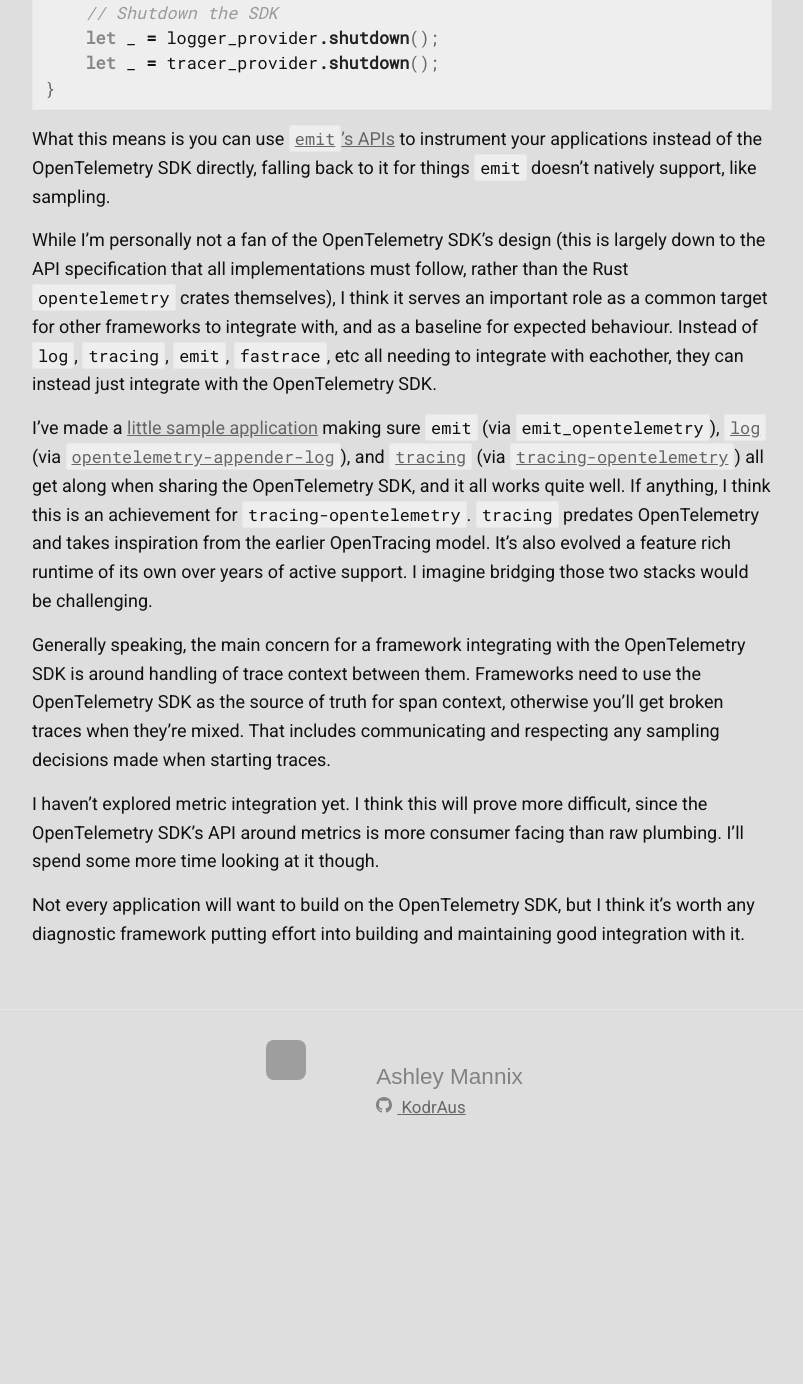
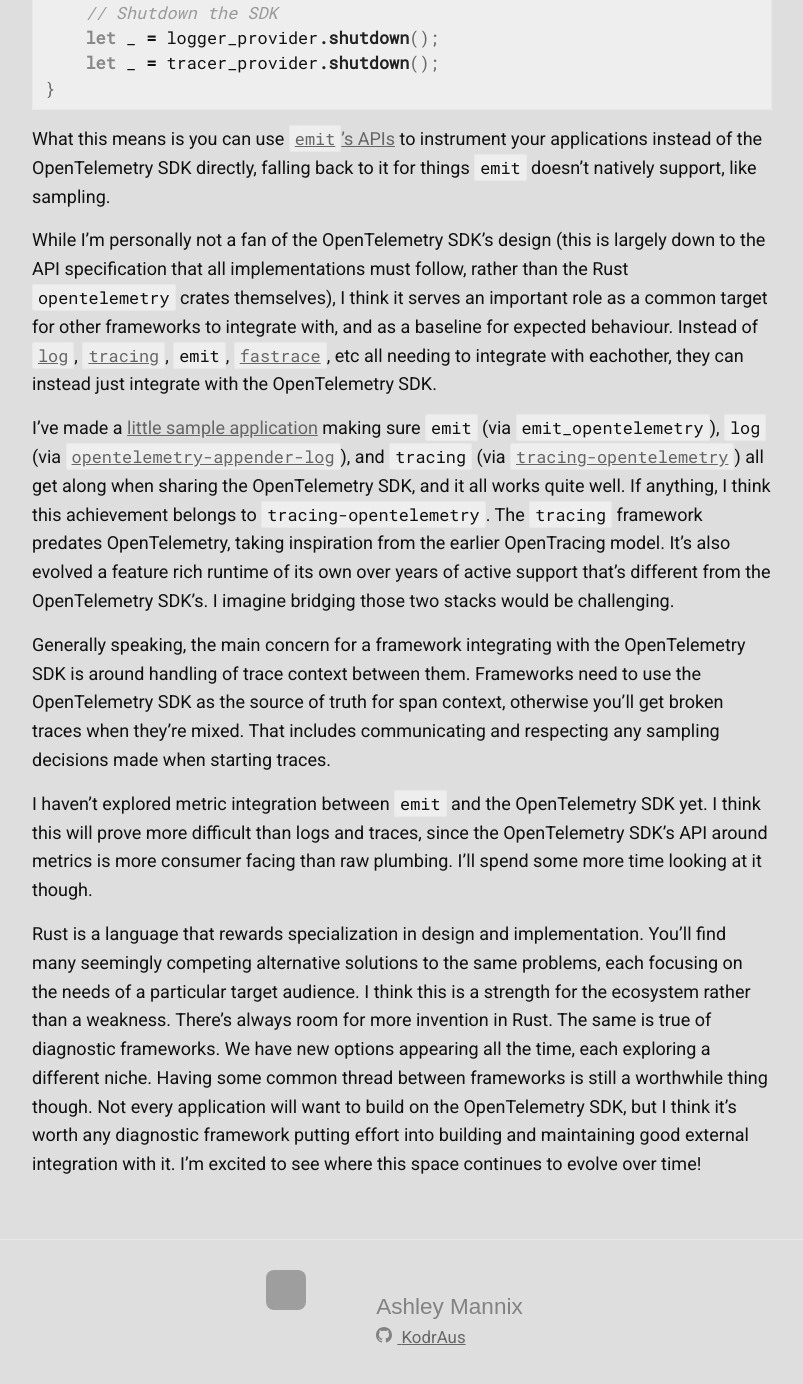
Before and after one commit to KodrAus/KodrAus.github.io, a Jekyll site: the page built from _posts/2026-01-30-emit-otel.markdown, in a window 1280 px wide and 1400 px high, scrolled down 1774 px. Shown: the top 1384 px of the window, without its empty margins (238-1041 px from the left). Built offline with Jekyll 4.4.1, drawn with Linux system fonts in a browser that asks for light colours; some web fonts are replaced; before the commit the page ends 2944 px from its top, so only the background shows below that; grey boxes are pictures that could not be loaded.

Commit message:
Update 2026-01-30-emit-otel.markdown

```diff
--- a/_posts/2026-01-30-emit-otel.markdown
+++ b/_posts/2026-01-30-emit-otel.markdown
@@ -70,12 +70,12 @@ async fn main() {
 
 What this means is you can use [`emit`'s APIs](https://emit-rs.io/producing-events.html) to instrument your applications instead of the OpenTelemetry SDK directly, falling back to it for things `emit` doesn't natively support, like sampling.
 
-While I'm personally not a fan of the OpenTelemetry SDK's design (this is largely down to the API specification that all implementations must follow, rather than the Rust `opentelemetry` crates themselves), I think it serves an important role as a common target for other frameworks to integrate with, and as a baseline for expected behaviour. Instead of `log`, `tracing`, `emit`, `fastrace`, etc all needing to integrate with eachother, they can instead just integrate with the OpenTelemetry SDK.
+While I'm personally not a fan of the OpenTelemetry SDK's design (this is largely down to the API specification that all implementations must follow, rather than the Rust `opentelemetry` crates themselves), I think it serves an important role as a common target for other frameworks to integrate with, and as a baseline for expected behaviour. Instead of [`log`](https://github.com/rust-lang/log), [`tracing`](https://github.com/tokio-rs/tracing), `emit`, [`fastrace`](https://github.com/fast/fastrace), etc all needing to integrate with eachother, they can instead just integrate with the OpenTelemetry SDK.
 
-I've made a [little sample application](https://github.com/emit-rs/emit_opentelemetry/blob/main/examples/multi_framework/src/main.rs) making sure `emit` (via `emit_opentelemetry`), [`log`](https://github.com/rust-lang/log) (via [`opentelemetry-appender-log`](https://github.com/open-telemetry/opentelemetry-rust/tree/main/opentelemetry-appender-log)), and [`tracing`](https://github.com/tokio-rs/tracing) (via [`tracing-opentelemetry`](https://github.com/tokio-rs/tracing-opentelemetry)) all get along when sharing the OpenTelemetry SDK, and it all works quite well. If anything, I think this is an achievement for `tracing-opentelemetry`. `tracing` predates OpenTelemetry and takes inspiration from the earlier OpenTracing model. It's also evolved a feature rich runtime of its own over years of active support. I imagine bridging those two stacks would be challenging.
+I've made a [little sample application](https://github.com/emit-rs/emit_opentelemetry/blob/main/examples/multi_framework/src/main.rs) making sure `emit` (via `emit_opentelemetry`), `log` (via [`opentelemetry-appender-log`](https://github.com/open-telemetry/opentelemetry-rust/tree/main/opentelemetry-appender-log)), and `tracing` (via [`tracing-opentelemetry`](https://github.com/tokio-rs/tracing-opentelemetry)) all get along when sharing the OpenTelemetry SDK, and it all works quite well. If anything, I think this achievement belongs to `tracing-opentelemetry`. The `tracing` framework predates OpenTelemetry, taking inspiration from the earlier OpenTracing model. It's also evolved a feature rich runtime of its own over years of active support that's different from the OpenTelemetry SDK's. I imagine bridging those two stacks would be challenging.
 
 Generally speaking, the main concern for a framework integrating with the OpenTelemetry SDK is around handling of trace context between them. Frameworks need to use the OpenTelemetry SDK as the source of truth for span context, otherwise you'll get broken traces when they're mixed. That includes communicating and respecting any sampling decisions made when starting traces.
 
-I haven't explored metric integration yet. I think this will prove more difficult, since the OpenTelemetry SDK's API around metrics is more consumer facing than raw plumbing. I'll spend some more time looking at it though.
+I haven't explored metric integration between `emit` and the OpenTelemetry SDK yet. I think this will prove more difficult than logs and traces, since the OpenTelemetry SDK's API around metrics is more consumer facing than raw plumbing. I'll spend some more time looking at it though.
 
-Not every application will want to build on the OpenTelemetry SDK, but I think it's worth any diagnostic framework putting effort into building and maintaining good integration with it.
+Rust is a language that rewards specialization in design and implementation. You'll find many seemingly competing alternative solutions to the same problems, each focusing on the needs of a particular target audience. I think this is a strength for the ecosystem rather than a weakness. There's always room for more invention in Rust. The same is true of diagnostic frameworks. We have new options appearing all the time, each exploring a different niche. Having some common thread between frameworks is still a worthwhile thing though. Not every application will want to build on the OpenTelemetry SDK, but I think it's worth any diagnostic framework putting effort into building and maintaining good external integration with it. I'm excited to see where this space continues to evolve over time!
```
